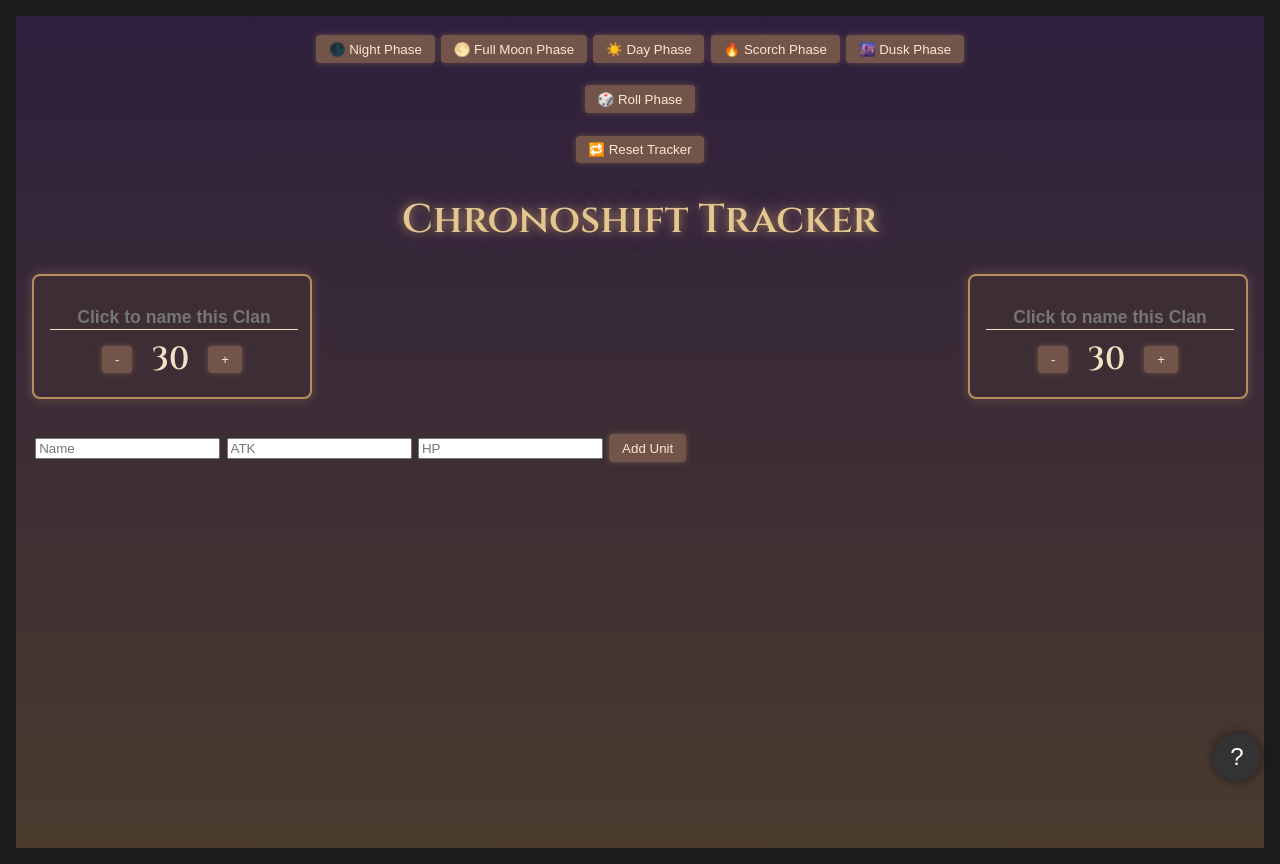
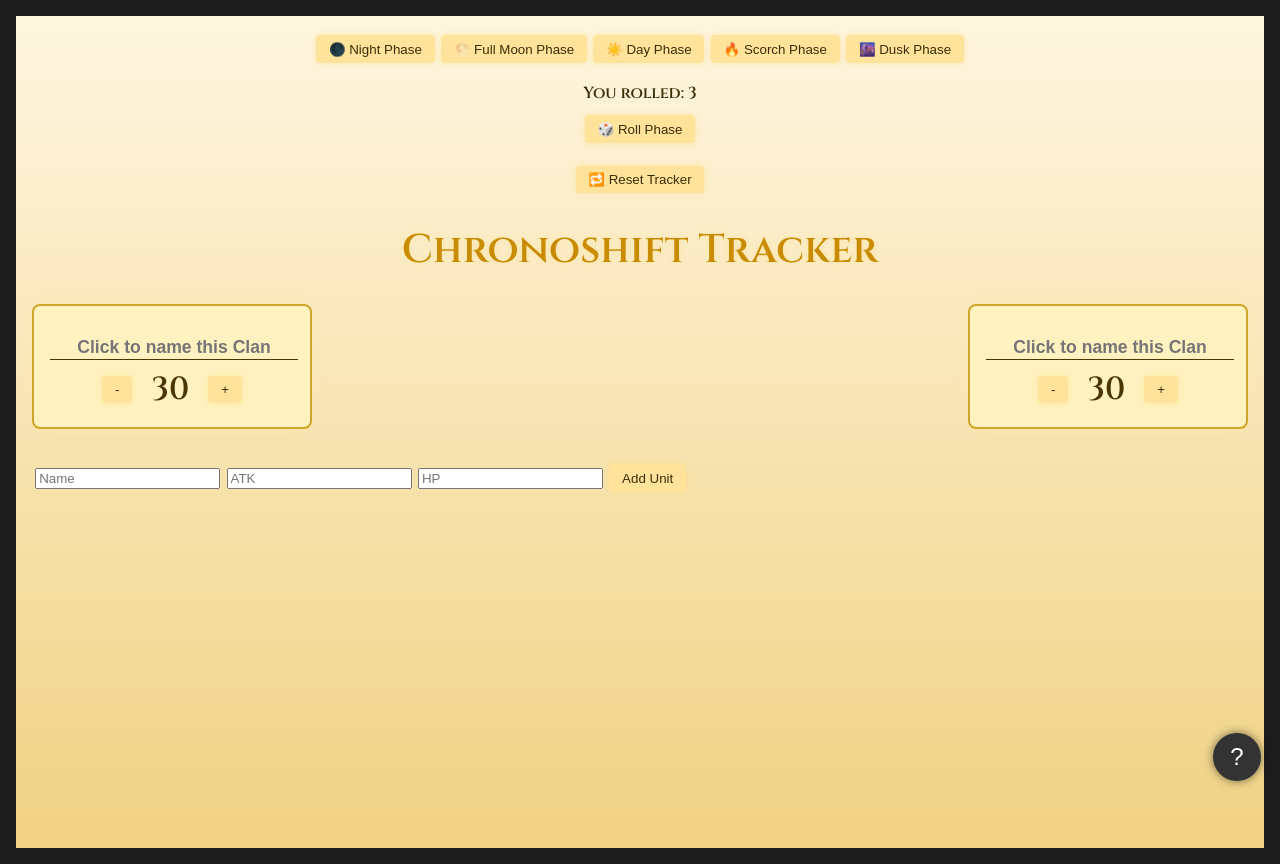
Before and after one commit to YatoCrow/chronoshift-tracker, a React (Vite) app: page / in a window 1280 px wide. Both pictures are taken after a click on the button "🎲 Roll Phase". Built offline with nearby package versions, Linux system fonts and the light colour scheme.

Commit message:
Update App.jsx

```diff
--- a/src/App.jsx
+++ b/src/App.jsx
@@ -9,13 +9,21 @@ function ChronoshiftTracker() {
   const [playerLabels, setPlayerLabels] = useState(["", ""]);
   const [showHelp, setShowHelp] = useState(false);
   const [showQR, setShowQR] = useState(false);
+  const [rolledNumber, setRolledNumber] = useState(null);
+const [rolling, setRolling] = useState(false);
 
 const rollPhase = () => {
-  const roll = Math.floor(Math.random() * 6) + 1;
-  if (roll === 6) return; // retain current phase
+  setRolling(true);
+  setTimeout(() => {
+    const roll = Math.floor(Math.random() * 6) + 1;
+    setRolledNumber(roll);
+    setRolling(false);
 
-  const phases = ["night", "fullmoon", "day", "scorch", "dusk"];
-  setTheme(phases[roll - 1]);
+    if (roll === 6) return; // Retain current phase
+
+    const phases = ["night", "fullmoon", "day", "scorch", "dusk"];
+    setTheme(phases[roll - 1]);
+  }, 600); // Simulate a roll delay
 };
 
   const updateHP = (index, delta) => {
@@ -120,6 +128,13 @@ const rollPhase = () => {
   </div>
 )}
 </div>
+      <div style={{ textAlign: "center", marginBottom: "0.5rem" }}>
+  {rolling ? (
+    <div className="dice rolling">🎲</div>
+  ) : rolledNumber !== null ? (
+    <div className="dice">You rolled: {rolledNumber}</div>
+  ) : null}
+</div>
 <div style={{ textAlign: "center", marginBottom: "1rem" }}>
   <button onClick={rollPhase}>🎲 Roll Phase</button>
 </div>
```
